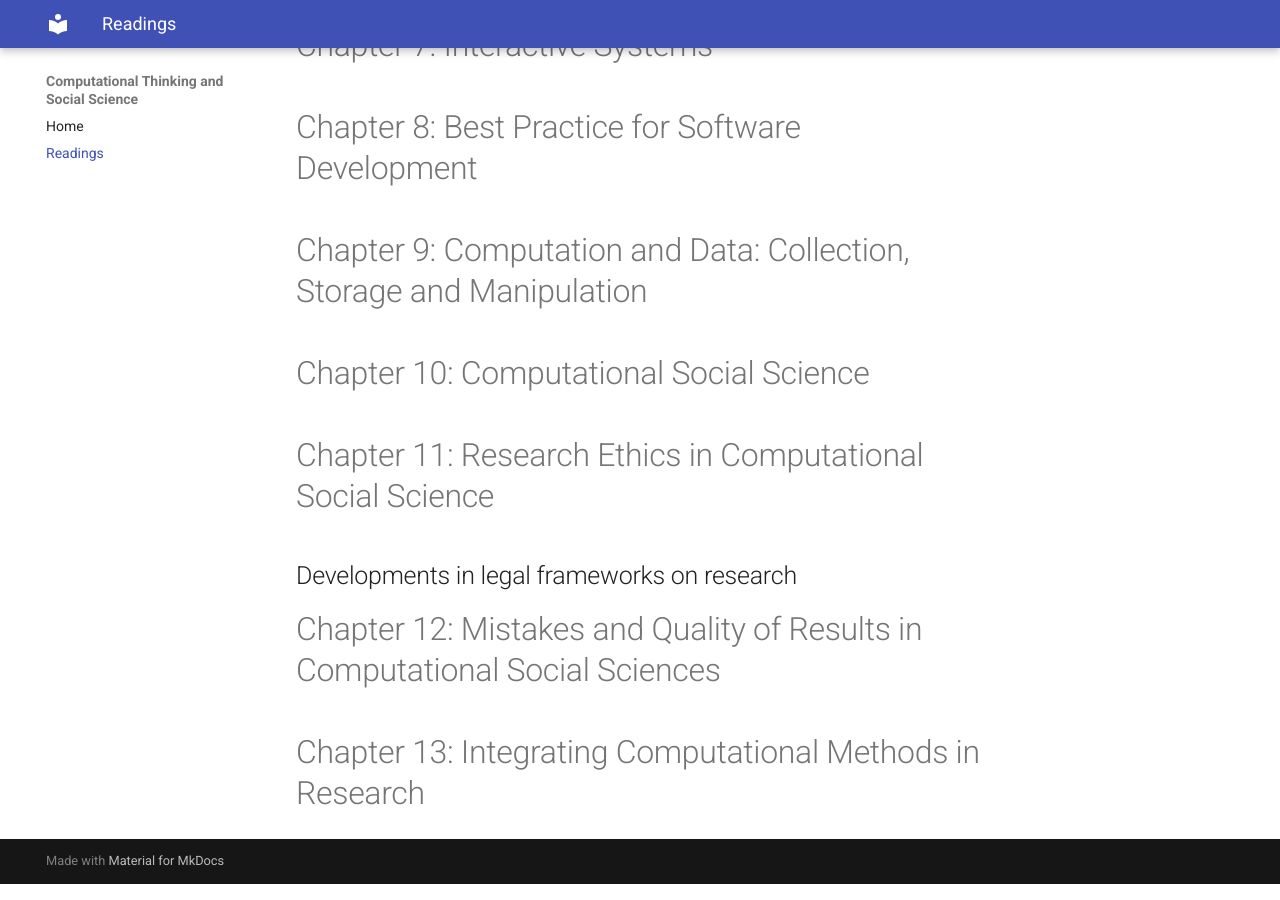
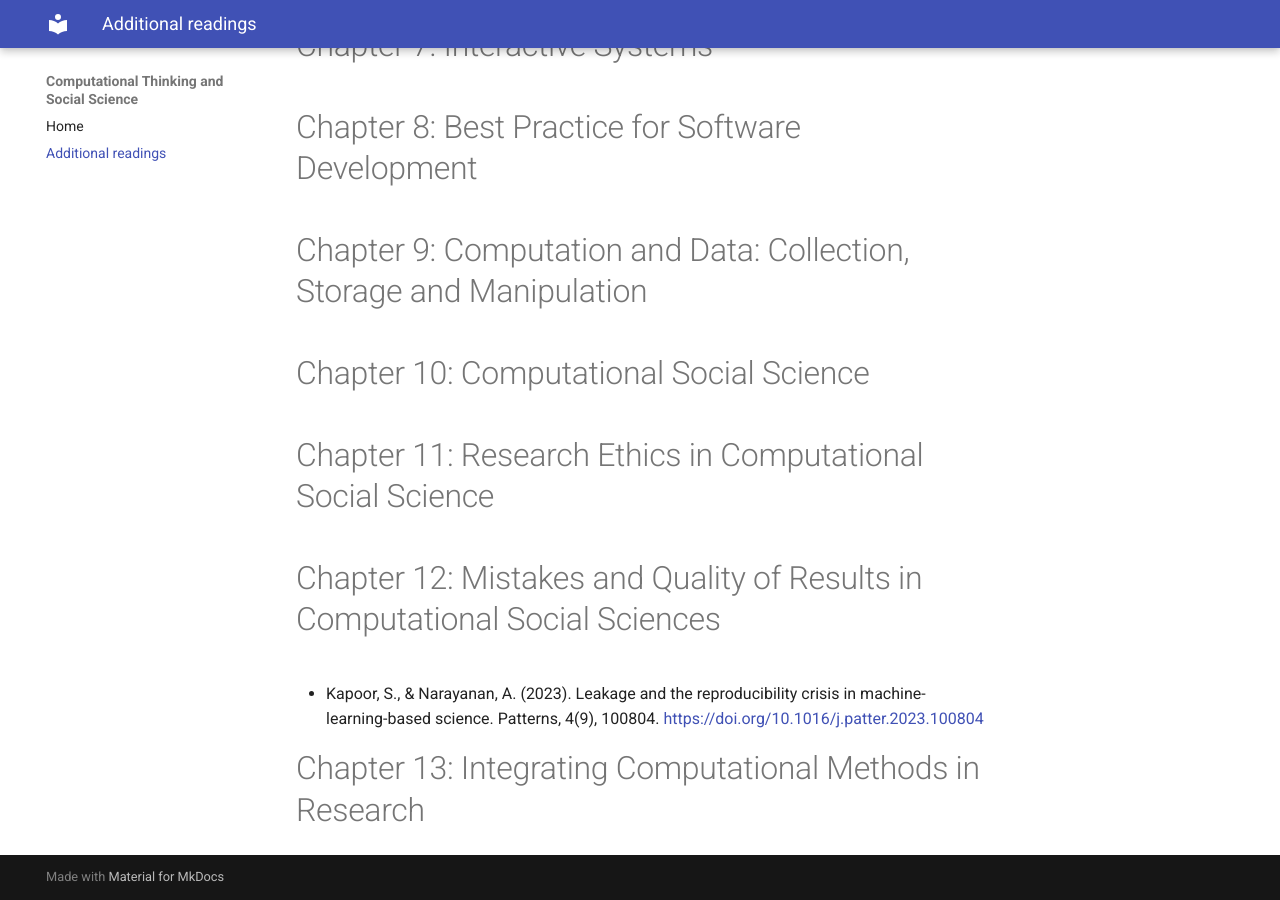
Before and after one commit to codingsocialscience/codingsocialscience.github.io, an MkDocs documentation site: the page built from docs/readings/index.md, in a window 1280 px wide and 900 px high, scrolled down 1056 px. Built offline with MkDocs 1.6.1 and Material for MkDocs 9.7.7, drawn with Linux system fonts in a browser that asks for light colours.

Commit message:
Add paper Leakage and the reproducibility crisis in machine-learning-based science

```diff
--- a/docs/readings/index.md
+++ b/docs/readings/index.md
@@ -33,8 +33,8 @@ This page is an attempt to keep the discussions fresh.
 
 # Chapter 11: Research Ethics in Computational Social Science
 
-## Developments in legal frameworks on research
-
 # Chapter 12: Mistakes and Quality of Results in Computational Social Sciences
 
+* Kapoor, S., & Narayanan, A. (2023). Leakage and the reproducibility crisis in machine-learning-based science. Patterns, 4(9), 100804. [https://doi.org/10.1016/j.patter.2023.100804](https://doi.org/10.1016/j.patter.2023.100804)
+
 # Chapter 13: Integrating Computational Methods in Research
--- a/mkdocs.yml
+++ b/mkdocs.yml
@@ -2,7 +2,7 @@ site_name: Computational Thinking and Social Science
 
 nav:
   - Home: index.md
-  - Readings: readings/index.md
+  - Additional readings: readings/index.md
 
 theme:
   name: material
```
